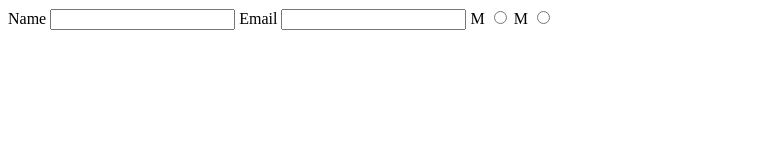
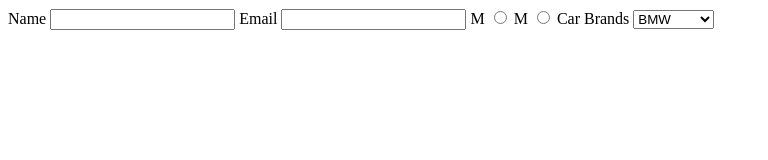
Before and after one commit to acciojob/car-insurance-form-Awadhesh08, a website: page main.html in a window 1280 px wide. Shown: the whole page, without its empty margins (0-768 px from the left). Drawn offline with Linux system fonts and the light colour scheme.

Commit message:
created a submission

```diff
--- a/main.html
+++ b/main.html
@@ -20,6 +20,12 @@
 		<label for="for_female">M</label>
 		<input type="radio" id="for_female" name="gender" required>
 
+		<label for="cars">Car Brands</label>
+		<select>
+			<option>BMW</option>
+			<option>Audi</option>
+			<option>Mercedez</option>
+		</select>
 	</form>
 	<!-- the entire body must be written by student -->
     <script type="text/javascript" src="./script.js">
```
